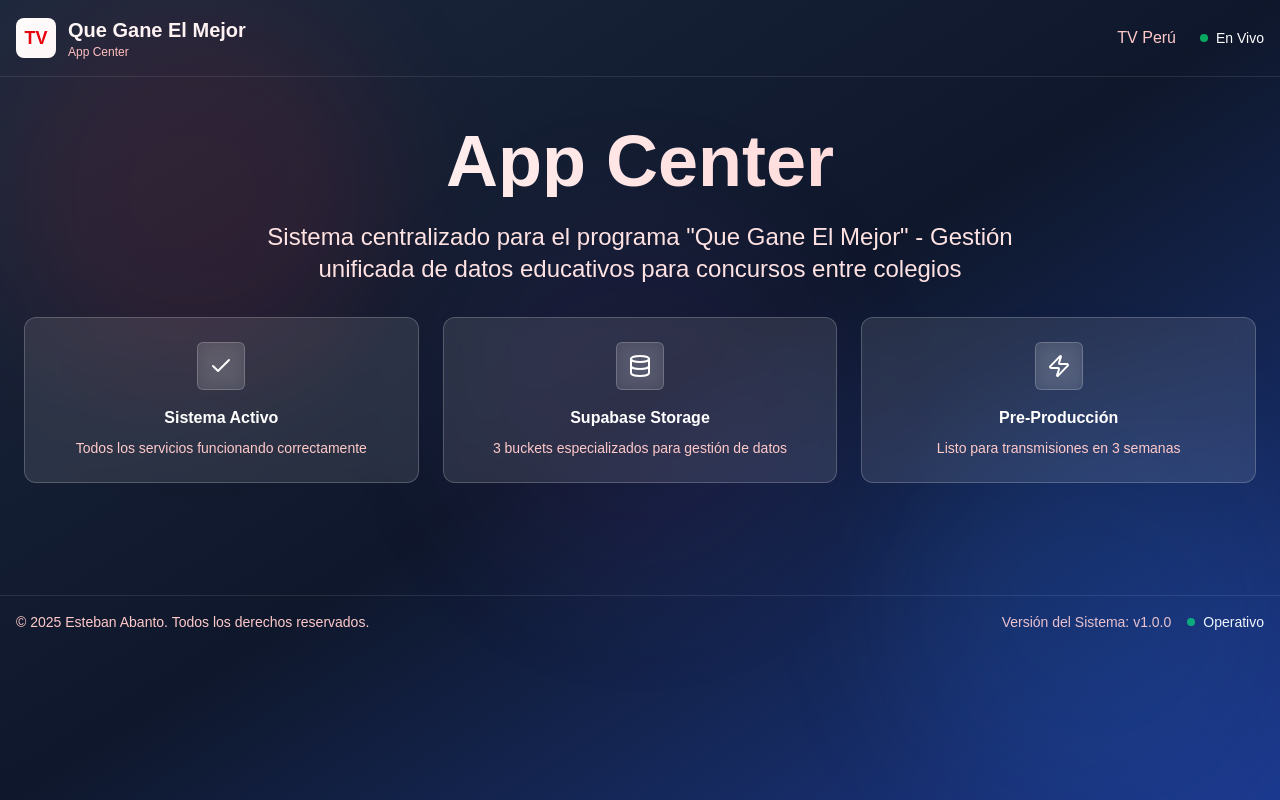
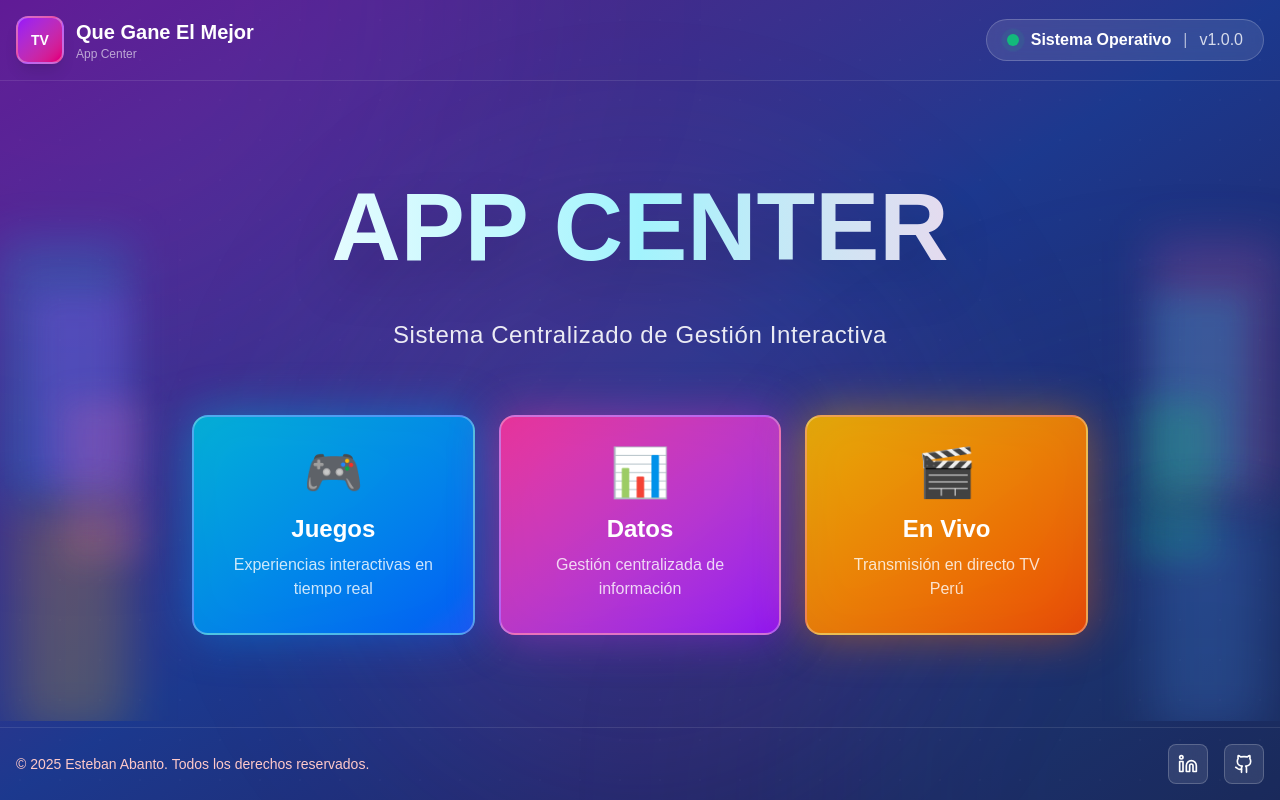
Before and after one commit to BroadStream-Coders/TvPeru-QGEM-AppCenter, a Next.js app: page / in a window 1280 px wide. Built offline with nearby package versions, Linux system fonts and the light colour scheme.

Commit message:
refactor(page): update layout styles for improved visual presentation

```diff
--- a/package.json
+++ b/package.json
@@ -29,7 +29,6 @@
     "lint": "eslint"
   },
   "dependencies": {
-    "@supabase/supabase-js": "^2.57.0",
     "clsx": "^2.1.1",
     "lucide-react": "^0.542.0",
     "next": "15.5.2",
--- a/src/app/layout.tsx
+++ b/src/app/layout.tsx
@@ -1,8 +1,8 @@
 import type { Metadata } from "next";
 import { Geist, Geist_Mono } from "next/font/google";
 import "./globals.css";
-import AppHeader from "@/components/AppHeader";
-import AppFooter from "@/components/AppFooter";
+import Header from "@/components/Header";
+import Footer from "@/components/Footer";
 
 const geistSans = Geist({
   variable: "--font-geist-sans",
@@ -30,20 +30,28 @@ export default function RootLayout({
 }>) {
   return (
     <html lang="es">
-      <body className={`${geistSans.variable} ${geistMono.variable} flex flex-col antialiased min-h-screen bg-gradient-to-br from-slate-800 via-slate-900 to-blue-900 text-white`}>
+      <body className={`${geistSans.variable} ${geistMono.variable} antialiased`}>
+        <div className="fixed inset-0 bg-gradient-to-br from-purple-900 via-blue-900 to-indigo-950 -z-10" />
 
-        <div className="min-h-screen bg-gradient-to-br from-slate-800 via-slate-900 to-blue-900 text-white">
-          <AppHeader />
+        <div className="fixed inset-0 -z-10 overflow-hidden pointer-events-none">
+          <div className="absolute -top-1/2 -left-1/4 w-[800px] h-[800px] bg-purple-500/10 rounded-full blur-[120px]" />
+          <div className="absolute -bottom-1/2 -right-1/4 w-[800px] h-[800px] bg-cyan-500/10 rounded-full blur-[120px]" />
+          <div className="absolute top-1/4 left-1/2 transform -translate-x-1/2 w-[600px] h-[600px] bg-pink-500/10 rounded-full blur-[100px]" />
+
+          <div className="absolute inset-0 opacity-20"
+            style={{
+              backgroundImage: 'radial-gradient(circle, rgba(255,255,255,0.1) 1px, transparent 1px)',
+              backgroundSize: '40px 40px'
+            }}
+          />
+        </div>
+
+        <div className="relative min-h-screen flex flex-col text-white">
+          <Header />
           <main className="flex-1">
             {children}
           </main>
-          <AppFooter />
-        </div>
-
-        <div className="fixed inset-0 z-0 pointer-events-none">
-          <div className="absolute top-0 left-0 w-96 h-96 bg-red-500/10 rounded-full blur-3xl"></div>
-          <div className="absolute bottom-0 right-0 w-96 h-96 bg-blue-500/10 rounded-full blur-3xl"></div>
-          <div className="absolute top-1/2 left-1/2 transform -translate-x-1/2 -translate-y-1/2 w-96 h-96 bg-purple-500/5 rounded-full blur-3xl"></div>
+          <Footer />
         </div>
       </body>
     </html>
--- a/src/app/page.tsx
+++ b/src/app/page.tsx
@@ -1,41 +1,60 @@
-import {
-  Check,
-  Database,
-  Zap,
-} from 'lucide-react'
-
-import IconBox from '@/components/ui/IconBox'
-
 export default function Home() {
   return (
-    <div className="relative z-10 max-w-7xl mx-auto px-6 py-12">
-      <div className="text-center mb-16">
-        <h2 className="text-5xl md:text-7xl font-bold mb-6 bg-gradient-to-r from-white to-red-200 bg-clip-text text-transparent">
-          App Center
-        </h2>
-        <p className="text-xl md:text-2xl text-red-100 mb-8 max-w-3xl mx-auto">
-          Sistema centralizado para el programa {'"Que Gane El Mejor"'} - Gestión unificada de datos educativos para concursos entre colegios
+    <div className="relative z-10 min-h-[80vh] flex items-center justify-center px-6">
+
+      <div className="absolute inset-0 overflow-hidden pointer-events-none">
+        <div className="absolute left-0 top-1/4 w-32 h-64 bg-cyan-400/20 blur-xl" />
+        <div className="absolute left-8 top-1/3 w-24 h-48 bg-purple-500/20 blur-lg" />
+        <div className="absolute left-16 top-1/2 w-20 h-40 bg-pink-400/20 blur-lg" />
+        <div className="absolute left-4 top-2/3 w-28 h-56 bg-yellow-400/20 blur-xl" />
+
+        <div className="absolute right-0 top-1/4 w-32 h-64 bg-pink-400/20 blur-xl" />
+        <div className="absolute right-8 top-1/3 w-24 h-48 bg-cyan-400/20 blur-lg" />
+        <div className="absolute right-16 top-1/2 w-20 h-40 bg-green-400/20 blur-lg" />
+        <div className="absolute right-4 top-2/3 w-28 h-56 bg-blue-400/20 blur-xl" />
+      </div>
+
+      <div className="relative z-10 text-center max-w-4xl">
+
+        <h1 className="text-6xl md:text-8xl font-black mb-8 leading-tight">
+          <span className="block bg-gradient-to-r from-white via-cyan-200 to-pink-200 bg-clip-text text-transparent drop-shadow-2xl">
+            APP CENTER
+          </span>
+        </h1>
+
+        <p className="text-xl md:text-2xl text-white/90 mb-12 font-medium tracking-wide">
+          Sistema Centralizado de Gestión Interactiva
         </p>
 
-        <div className="grid grid-cols-1 md:grid-cols-3 gap-6 mb-12">
-          <div className="bg-white/10 backdrop-blur-sm rounded-xl p-6 border border-white/20">
-            <IconBox icon={Check} size="md" className="mx-auto mb-4" />
-            <h3 className="font-semibold mb-2">Sistema Activo</h3>
-            <p className="text-red-200 text-sm">Todos los servicios funcionando correctamente</p>
+        <div className="grid grid-cols-1 md:grid-cols-3 gap-6 mt-16">
+          <div className="group relative">
+            <div className="absolute inset-0 bg-gradient-to-br from-cyan-500 to-blue-600 rounded-2xl blur-xl opacity-50 group-hover:opacity-75 transition-opacity" />
+            <div className="relative bg-gradient-to-br from-cyan-500/90 to-blue-600/90 backdrop-blur-sm rounded-2xl p-8 border-2 border-white/30 transform group-hover:scale-105 transition-transform">
+              <div className="text-5xl mb-4">🎮</div>
+              <h3 className="text-2xl font-bold mb-2">Juegos</h3>
+              <p className="text-white/80">Experiencias interactivas en tiempo real</p>
+            </div>
           </div>
 
-          <div className="bg-white/10 backdrop-blur-sm rounded-xl p-6 border border-white/20">
-            <IconBox icon={Database} size="md" className="mx-auto mb-4" />
-            <h3 className="font-semibold mb-2">Supabase Storage</h3>
-            <p className="text-red-200 text-sm">3 buckets especializados para gestión de datos</p>
+          <div className="group relative">
+            <div className="absolute inset-0 bg-gradient-to-br from-pink-500 to-purple-600 rounded-2xl blur-xl opacity-50 group-hover:opacity-75 transition-opacity" />
+            <div className="relative bg-gradient-to-br from-pink-500/90 to-purple-600/90 backdrop-blur-sm rounded-2xl p-8 border-2 border-white/30 transform group-hover:scale-105 transition-transform">
+              <div className="text-5xl mb-4">📊</div>
+              <h3 className="text-2xl font-bold mb-2">Datos</h3>
+              <p className="text-white/80">Gestión centralizada de información</p>
+            </div>
           </div>
 
-          <div className="bg-white/10 backdrop-blur-sm rounded-xl p-6 border border-white/20">
-            <IconBox icon={Zap} size="md" className="mx-auto mb-4" />
-            <h3 className="font-semibold mb-2">Pre-Producción</h3>
-            <p className="text-red-200 text-sm">Listo para transmisiones en 3 semanas</p>
+          <div className="group relative">
+            <div className="absolute inset-0 bg-gradient-to-br from-yellow-500 to-orange-600 rounded-2xl blur-xl opacity-50 group-hover:opacity-75 transition-opacity" />
+            <div className="relative bg-gradient-to-br from-yellow-500/90 to-orange-600/90 backdrop-blur-sm rounded-2xl p-8 border-2 border-white/30 transform group-hover:scale-105 transition-transform">
+              <div className="text-5xl mb-4">🎬</div>
+              <h3 className="text-2xl font-bold mb-2">En Vivo</h3>
+              <p className="text-white/80">Transmisión en directo TV Perú</p>
+            </div>
           </div>
         </div>
+
       </div>
     </div>
   );
--- a/src/components/AppFooter.tsx
+++ /dev/null
@@ -1,18 +0,0 @@
-export default function AppFooter() {
-  return (
-    <footer className="border-t border-white/10 p-4 bg-transparent">
-      <div className="flex flex-col md:flex-row justify-between items-center max-w-7xl mx-auto">
-        <div className="mb-2 md:mb-0">
-          <p className="text-red-200 text-sm">&copy; 2025 Esteban Abanto. Todos los derechos reservados.</p>
-        </div>
-        <div className="flex items-center space-x-4">
-          <span className="text-red-200 text-sm">Versión del Sistema: v1.0.0</span>
-          <div className="flex items-center space-x-2">
-            <div className="w-2 h-2 bg-green-400 rounded-full animate-pulse"></div>
-            <span className="text-sm text-white">Operativo</span>
-          </div>
-        </div>
-      </div>
-    </footer>
-  )
-}
--- a/src/components/AppHeader.tsx
+++ /dev/null
@@ -1,27 +0,0 @@
-import Link from 'next/link'
-
-export default function AppHeader() {
-  return (
-    <header className="border-b border-white/10 p-4 bg-transparent">
-      <div className="flex items-center justify-between max-w-7xl mx-auto">
-        <Link href="/" className="flex items-center space-x-3 text-white hover:text-red-200 transition-colors">
-          <div className="w-10 h-10 bg-white rounded-lg flex items-center justify-center">
-            <span className="text-red-600 font-bold text-lg">TV</span>
-          </div>
-          <div>
-            <h1 className="text-xl font-bold">Que Gane El Mejor</h1>
-            <p className="text-red-200 text-xs">App Center</p>
-          </div>
-        </Link>
-
-        <div className="flex items-center space-x-6 text-white">
-          <span className="text-red-200">TV Perú</span>
-          <div className="flex items-center space-x-2">
-            <div className="w-2 h-2 bg-green-400 rounded-full animate-pulse"></div>
-            <span className="text-sm">En Vivo</span>
-          </div>
-        </div>
-      </div>
-    </header>
-  )
-}
--- /dev/null
+++ b/src/components/Footer.tsx
@@ -0,0 +1,41 @@
+import { Linkedin, Github } from 'lucide-react'
+
+export default function Footer() {
+  return (
+    <footer className="border-t border-white/10 p-4 bg-transparent">
+      <div className="flex flex-col md:flex-row justify-between items-center max-w-7xl mx-auto">
+        <div className="mb-2 md:mb-0">
+          <p className="text-red-200 text-sm">&copy; 2025 Esteban Abanto. Todos los derechos reservados.</p>
+        </div>
+
+        <div className="flex items-center space-x-4">
+          <a
+            href="https://www.linkedin.com/in/esteban-abanto/"
+            target="_blank"
+            rel="noopener noreferrer"
+            className="group relative"
+            aria-label="LinkedIn"
+          >
+            <div className="absolute inset-0 bg-blue-500/20 rounded-lg blur-md opacity-0 group-hover:opacity-100 transition-opacity" />
+            <div className="relative w-10 h-10 bg-white/10 backdrop-blur-sm rounded-lg flex items-center justify-center border border-white/20 hover:border-blue-400/50 transition-all group-hover:bg-white/15">
+              <Linkedin className="w-5 h-5 text-white group-hover:text-blue-400 transition-colors" />
+            </div>
+          </a>
+
+          <a
+            href="https://github.com/esteban-abanto-2709"
+            target="_blank"
+            rel="noopener noreferrer"
+            className="group relative"
+            aria-label="GitHub"
+          >
+            <div className="absolute inset-0 bg-purple-500/20 rounded-lg blur-md opacity-0 group-hover:opacity-100 transition-opacity" />
+            <div className="relative w-10 h-10 bg-white/10 backdrop-blur-sm rounded-lg flex items-center justify-center border border-white/20 hover:border-purple-400/50 transition-all group-hover:bg-white/15">
+              <Github className="w-5 h-5 text-white group-hover:text-purple-400 transition-colors" />
+            </div>
+          </a>
+        </div>
+      </div>
+    </footer>
+  )
+}
--- /dev/null
+++ b/src/components/Header.tsx
@@ -0,0 +1,36 @@
+import Link from 'next/link'
+
+export default function Header() {
+  return (
+    <header className="border-b border-white/10 p-4 bg-transparent">
+      <div className="flex items-center justify-between max-w-7xl mx-auto">
+
+        <Link href="/" className="group flex items-center space-x-3 text-white transition-all">
+          <div className="relative">
+            <div className="absolute inset-0 bg-gradient-to-br from-purple-500 to-pink-500 rounded-xl blur-lg opacity-0 group-hover:opacity-50 transition-opacity" />
+            <div className="relative w-12 h-12 bg-gradient-to-br from-purple-600 to-pink-600 rounded-xl flex items-center justify-center border-2 border-white/30 shadow-lg group-hover:scale-105 transition-transform">
+              <span className="text-white font-black text-sm">TV</span>
+            </div>
+          </div>
+          <div>
+            <h1 className="text-xl font-bold group-hover:text-transparent group-hover:bg-gradient-to-r group-hover:from-purple-300 group-hover:to-pink-300 group-hover:bg-clip-text transition-all">
+              Que Gane El Mejor
+            </h1>
+            <p className="text-white/60 text-xs font-medium">App Center</p>
+          </div>
+        </Link>
+
+        <div className="inline-flex items-center space-x-3 bg-white/10 backdrop-blur-sm rounded-full px-5 py-2 border border-white/20">
+          <div className="relative">
+            <div className="w-3 h-3 bg-green-400 rounded-full animate-pulse" />
+            <div className="absolute inset-0 bg-green-400 rounded-full animate-ping" />
+          </div>
+          <span className="text-white font-semibold">Sistema Operativo</span>
+          <span className="text-white/60">|</span>
+          <span className="text-white/80">v1.0.0</span>
+        </div>
+
+      </div>
+    </header>
+  )
+}
--- a/src/components/ui/IconBox.tsx
+++ /dev/null
@@ -1,65 +0,0 @@
-import { LucideIcon } from 'lucide-react'
-import { cn } from '@/lib/utils'
-
-interface IconBoxProps {
-  icon: LucideIcon
-  size?: 'sm' | 'md' | 'lg' | 'xl'
-  className?: string
-  onClick?: () => void
-  disabled?: boolean
-}
-
-const roundedSize = {
-  sm: 'rounded-sm',
-  md: 'rounded-md',
-  lg: 'rounded-lg',
-  xl: 'rounded-xl'
-}
-
-const sizeMap = {
-  sm: 'w-8 h-8',
-  md: 'w-12 h-12',
-  lg: 'w-16 h-16',
-  xl: 'w-20 h-20'
-}
-
-const iconSizeMap = {
-  sm: 'w-4 h-4',
-  md: 'w-6 h-6',
-  lg: 'w-8 h-8',
-  xl: 'w-10 h-10'
-}
-
-export default function IconBox({
-  icon: Icon,
-  size = 'md',
-  className,
-  onClick,
-  disabled = false
-}: IconBoxProps) {
-  return (
-    <div
-      className={cn(
-        // Base glassmorphism styles
-        'bg-white/10 backdrop-blur-sm border border-white/20',
-        'flex items-center justify-center',
-
-        // Size
-        sizeMap[size],
-        roundedSize[size],
-
-        // Interactive states
-        onClick && !disabled && 'cursor-pointer hover:bg-white/15 hover:border-white/30 transition-all duration-200',
-        disabled && 'opacity-50 cursor-not-allowed',
-
-        className
-      )}
-      onClick={!disabled ? onClick : undefined}
-    >
-      <Icon className={cn(
-        'text-white',
-        iconSizeMap[size]
-      )} />
-    </div>
-  )
-}
```
Also changed, not shown: 2 other files (tests, documents, lock files or other folders).
